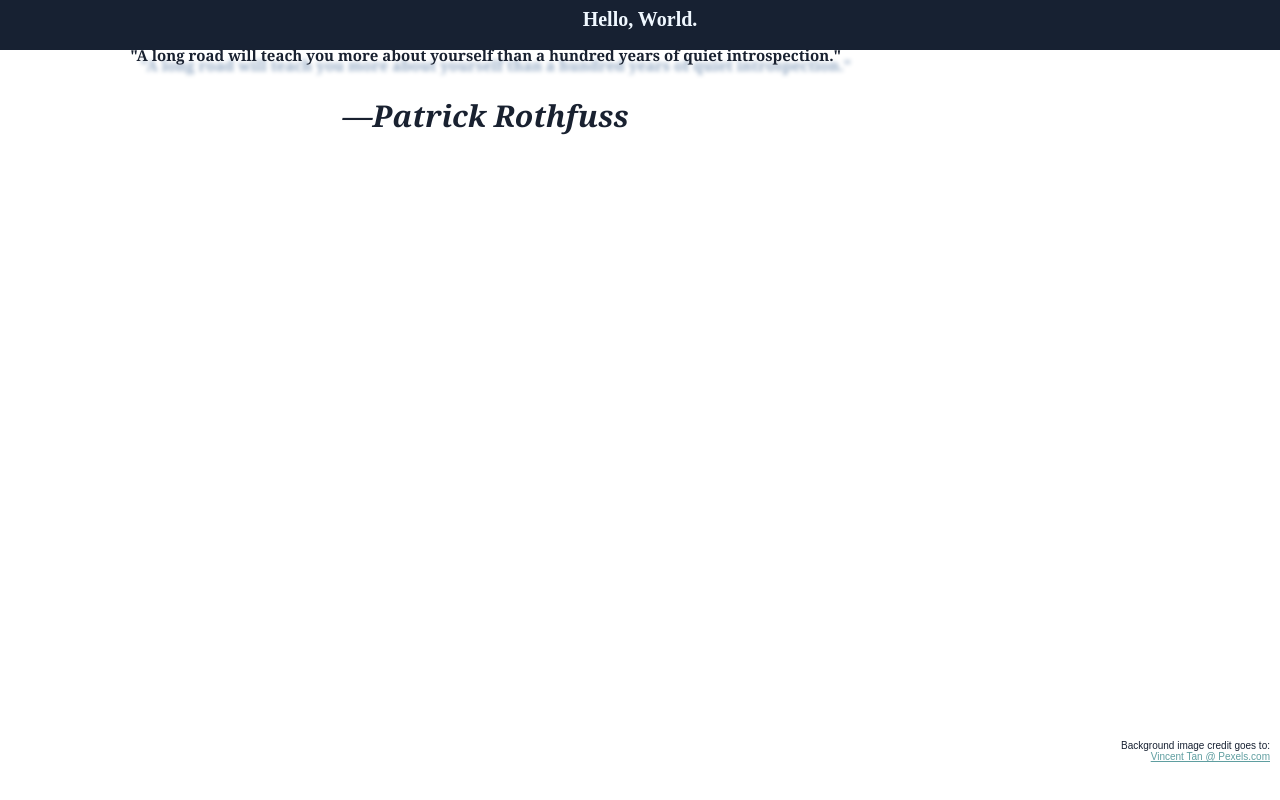
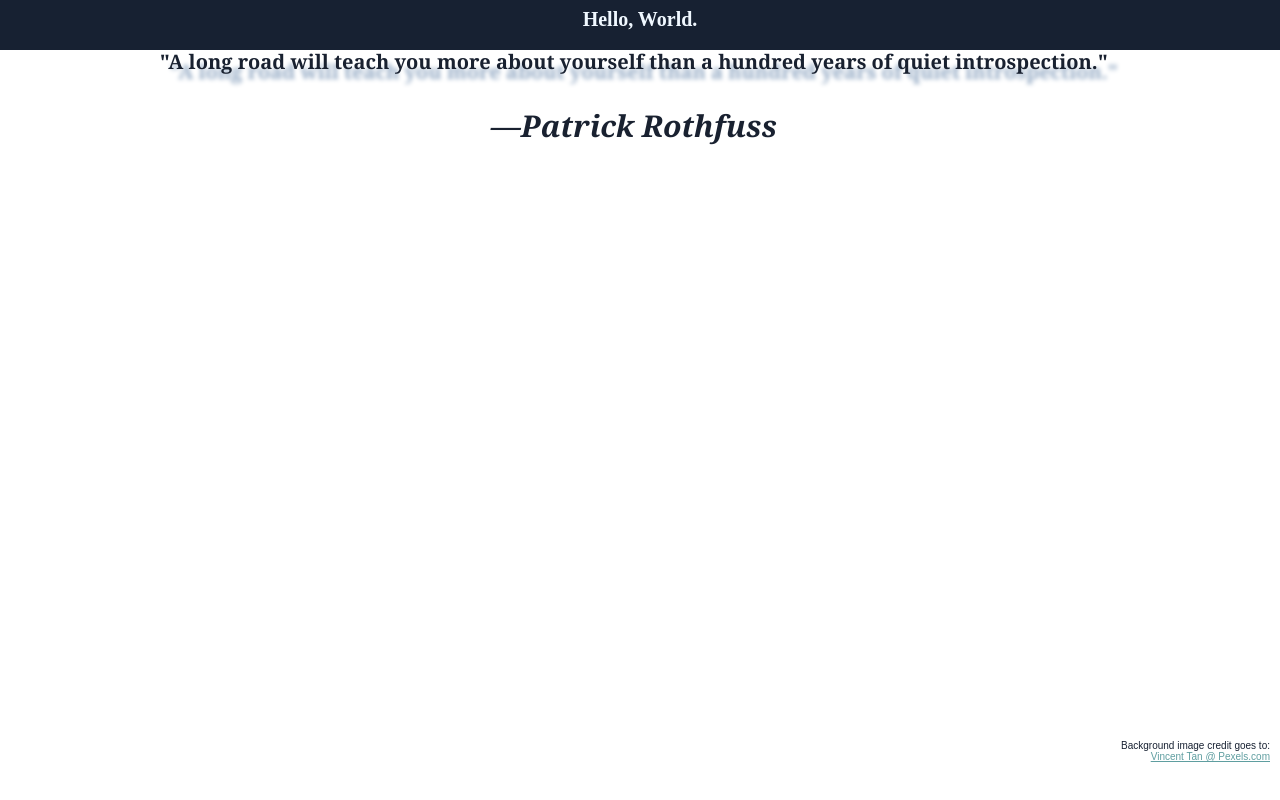
Before and after one commit to cursivart/CMST385, a plain HTML site: page project1/index.html in a window 1280 px wide. Drawn offline with Linux system fonts and the light colour scheme; a web font is replaced by a local one.

Commit message:
playing with min clamp sizing

```diff
--- a/project1/css/style.css
+++ b/project1/css/style.css
@@ -12,7 +12,7 @@
 			font-family: "Texturina", Georgia, serif;
 			font-weight: 900;
 			color: #192130;
-            font-size: min(50px, 60%);
+            font-size: min(200px, 80%);
 			filter: drop-shadow(10px 10px 2px #94AAC4);
 			}
 
```
